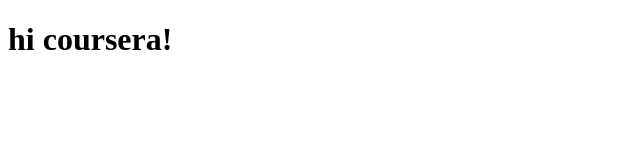
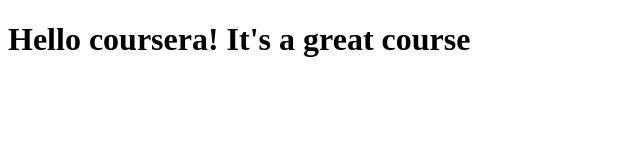
Before and after one commit to hankole2/coursera-test, a plain HTML site: page site/index.html in a window 1280 px wide. Shown: the whole page, without its empty margins (0-640 px from the left). Drawn offline with Linux system fonts and the light colour scheme.

Commit message:
small addition to our page content.

```diff
--- a/site/index.html
+++ b/site/index.html
@@ -1,9 +1,9 @@
 <!DOCTYPE html>
 <html>
 <head>
-	<title>hi coursera</title>
+	<title>Hellow coursera</title>
 </head>
 <body>
-<h1>hi coursera!</h1>
+<h1>Hello coursera! It's a great course</h1>
 </body>
 </html>
```
